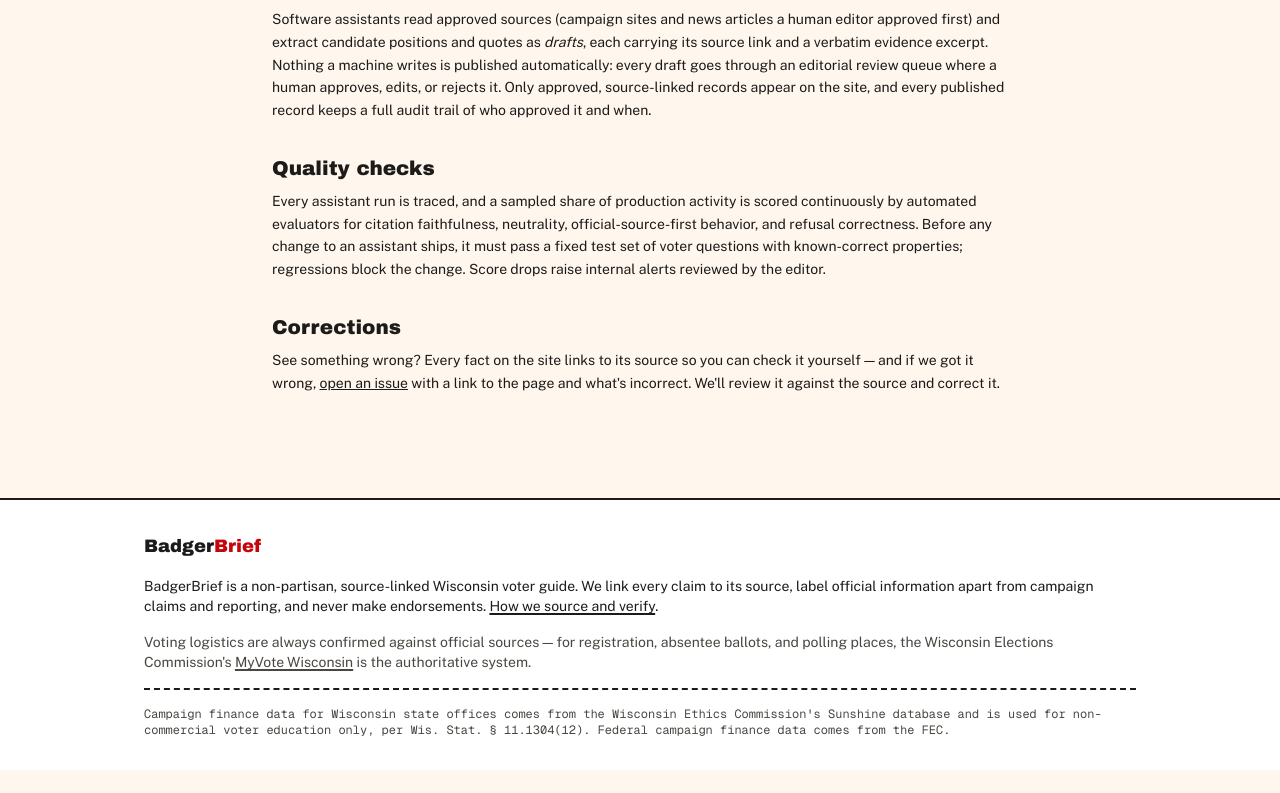
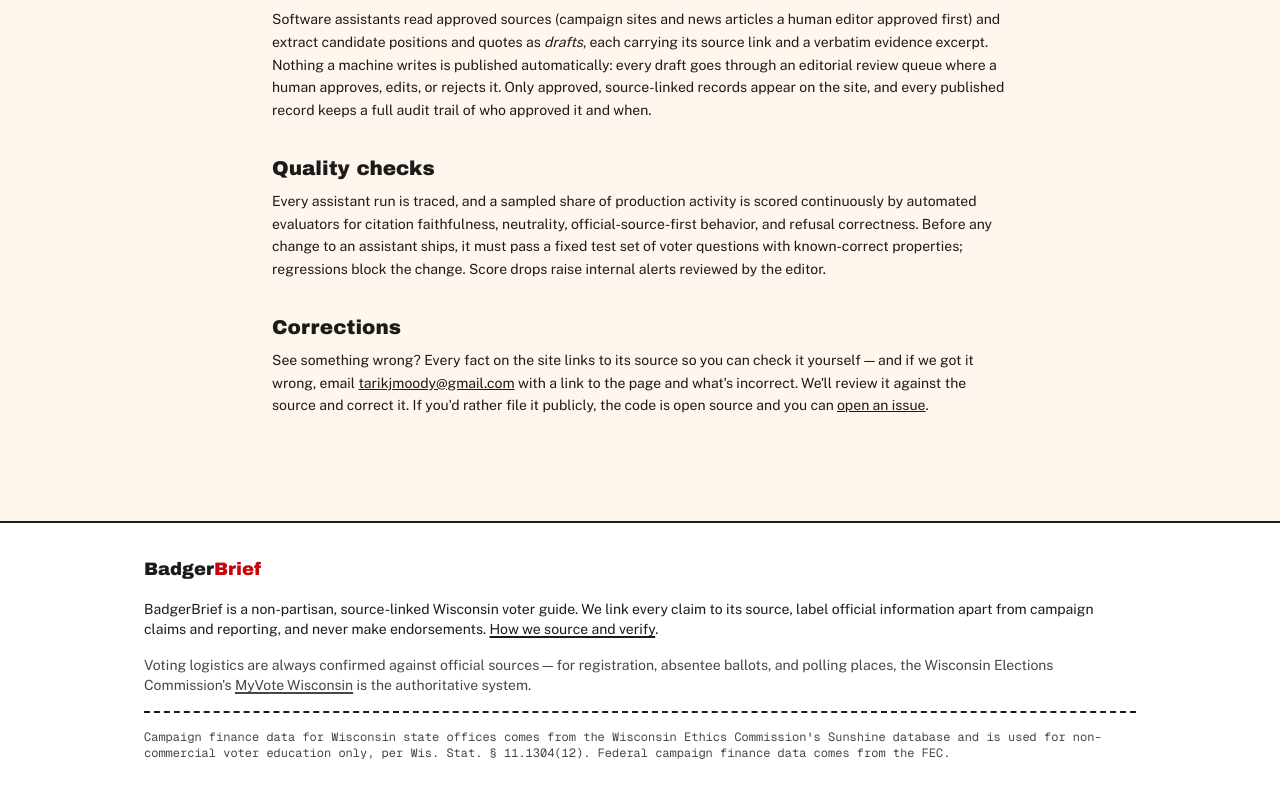
Before and after one commit to tmoody1973/badgerbrief, a Next.js app: page /methodology in a window 1280 px wide. Shown: the part 687-1480 px from the top of the page. Before the commit the page ends 1457 px from the top, so only its background shows below. Built offline with nearby package versions, Linux system fonts and the light colour scheme; no server answers.

Commit message:
docs: personal email as the corrections contact, issues as fallback
Email leads for voters, who shouldn't need a GitHub account to report an error
on a page that promises corrections. The issue link stays as a public option
now that the repo is open source.

```diff
--- a/src/app/methodology/page.tsx
+++ b/src/app/methodology/page.tsx
@@ -86,7 +86,13 @@ const SECTIONS: { heading: string; body: React.ReactNode }[] = [
     body: (
       <>
         See something wrong? Every fact on the site links to its source so you
-        can check it yourself — and if we got it wrong,{" "}
+        can check it yourself — and if we got it wrong, email{" "}
+        <a href="mailto:tarikjmoody@gmail.com" className="underline">
+          tarikjmoody@gmail.com
+        </a>{" "}
+        with a link to the page and what&apos;s incorrect. We&apos;ll review it
+        against the source and correct it. If you&apos;d rather file it
+        publicly, the code is open source and you can{" "}
         <a
           href="https://github.com/tmoody1973/badgerbrief/issues/new"
           target="_blank"
@@ -94,9 +100,8 @@ const SECTIONS: { heading: string; body: React.ReactNode }[] = [
           className="underline"
         >
           open an issue
-        </a>{" "}
-        with a link to the page and what&apos;s incorrect. We&apos;ll review it
-        against the source and correct it.
+        </a>
+        .
       </>
     ),
   },
--- a/src/app/news/about/page.tsx
+++ b/src/app/news/about/page.tsx
@@ -81,7 +81,13 @@ const SECTIONS: { heading: string; body: React.ReactNode }[] = [
     body: (
       <>
         If a headline is wrong, an outlet label is inaccurate, or something
-        doesn&apos;t belong,{" "}
+        doesn&apos;t belong, email{" "}
+        <a href="mailto:tarikjmoody@gmail.com" className="underline">
+          tarikjmoody@gmail.com
+        </a>{" "}
+        with a link to the article and what&apos;s incorrect. We&apos;ll review
+        it and correct it. If you&apos;d rather file it publicly, the code is
+        open source and you can{" "}
         <a
           href="https://github.com/tmoody1973/badgerbrief/issues/new"
           target="_blank"
@@ -89,9 +95,8 @@ const SECTIONS: { heading: string; body: React.ReactNode }[] = [
           className="underline"
         >
           open an issue
-        </a>{" "}
-        with a link to the article and what&apos;s incorrect. We&apos;ll review
-        it and correct it.
+        </a>
+        .
       </>
     ),
   },
```
